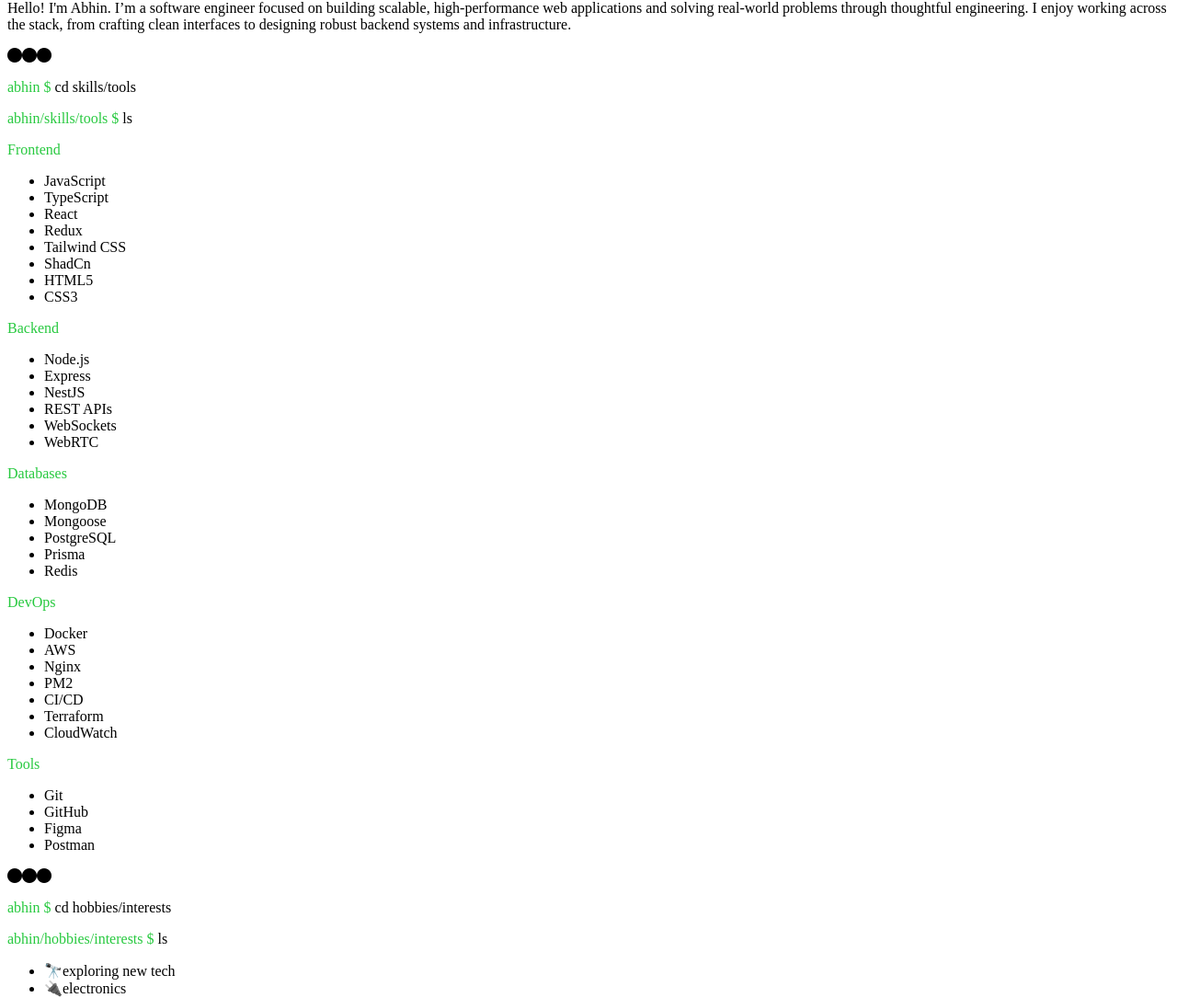
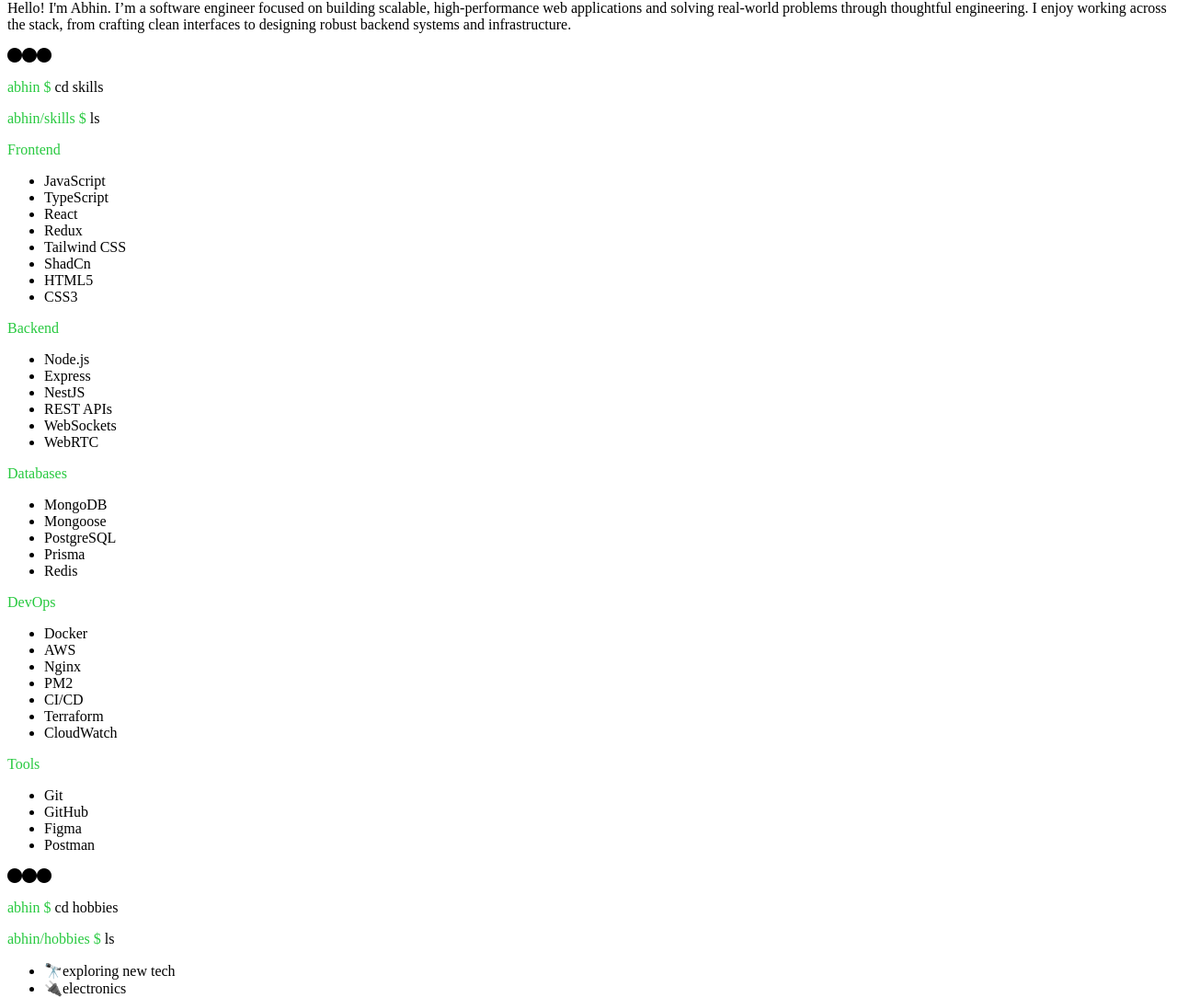
Before and after one commit to Abhinks151/Portfolio, a React (Vite) app: page /about in a window 1280 px wide. Shown: the part 274-1359 px from the top of the page at 92% size. Built offline with nearby package versions, Linux system fonts and the light colour scheme; the HTML template or start-up script is replaced by a standard one.

Commit message:
refactor: simplify directory paths in about section terminal prompts

```diff
--- a/src/components/about/About.jsx
+++ b/src/components/about/About.jsx
@@ -34,11 +34,11 @@
     <>
       <p>
         <span style={{ color: info.baseColor }}>{rootPrompt}</span>{' '}
-        cd skills/tools
+        cd skills
       </p>
       <p>
         <span style={{ color: info.baseColor }}>
-          {firstName}/skills/tools $
+          {firstName}/skills $
         </span>{' '}
         ls
       </p>
@@ -59,11 +59,11 @@
     <>
       <p>
         <span style={{ color: info.baseColor }}>{rootPrompt}</span>{' '}
-        cd hobbies/interests
+        cd hobbies
       </p>
       <p>
         <span style={{ color: info.baseColor }}>
-          {firstName}/hobbies/interests $
+          {firstName}/hobbies $
         </span>{' '}
         ls
       </p>
```
